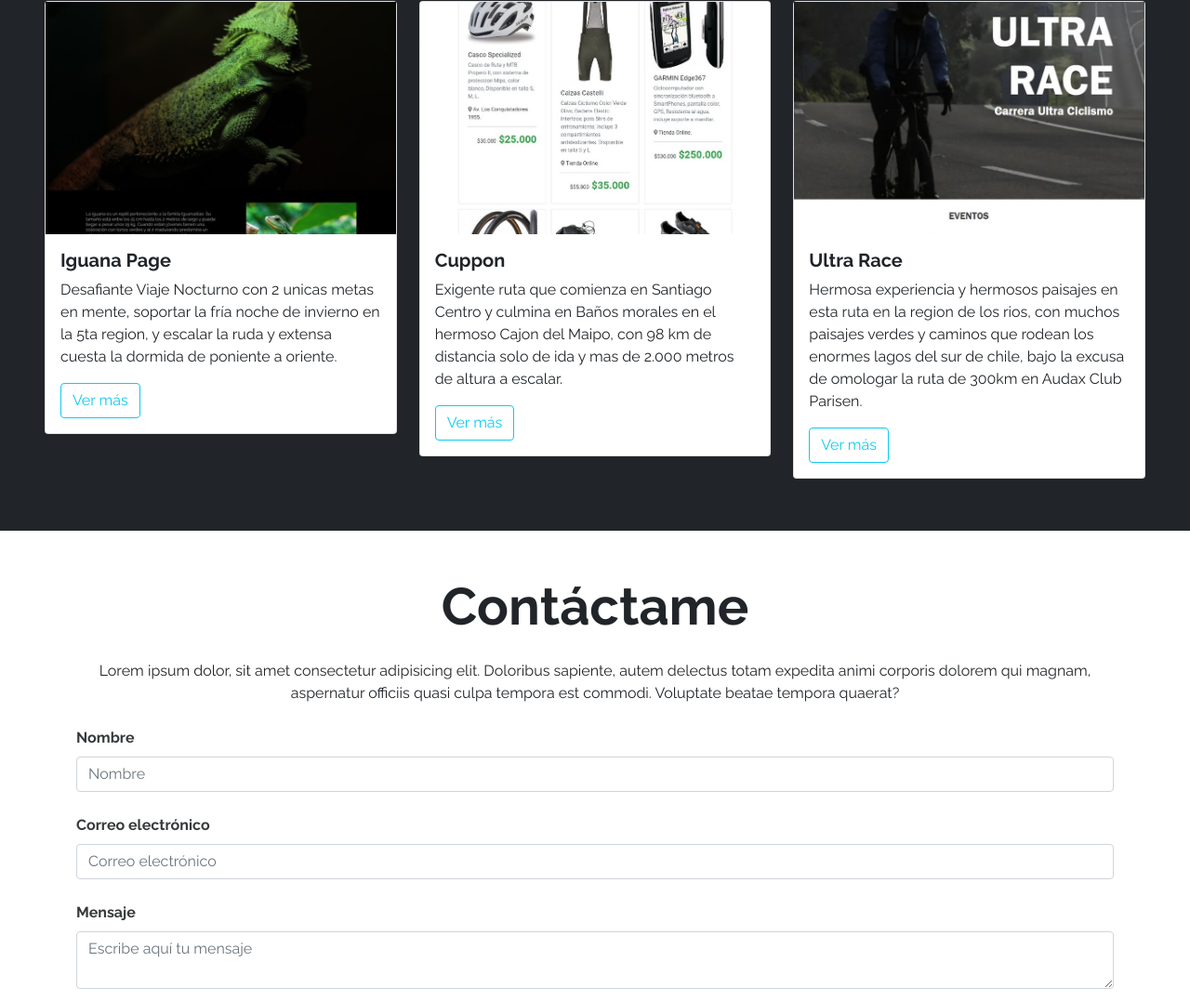
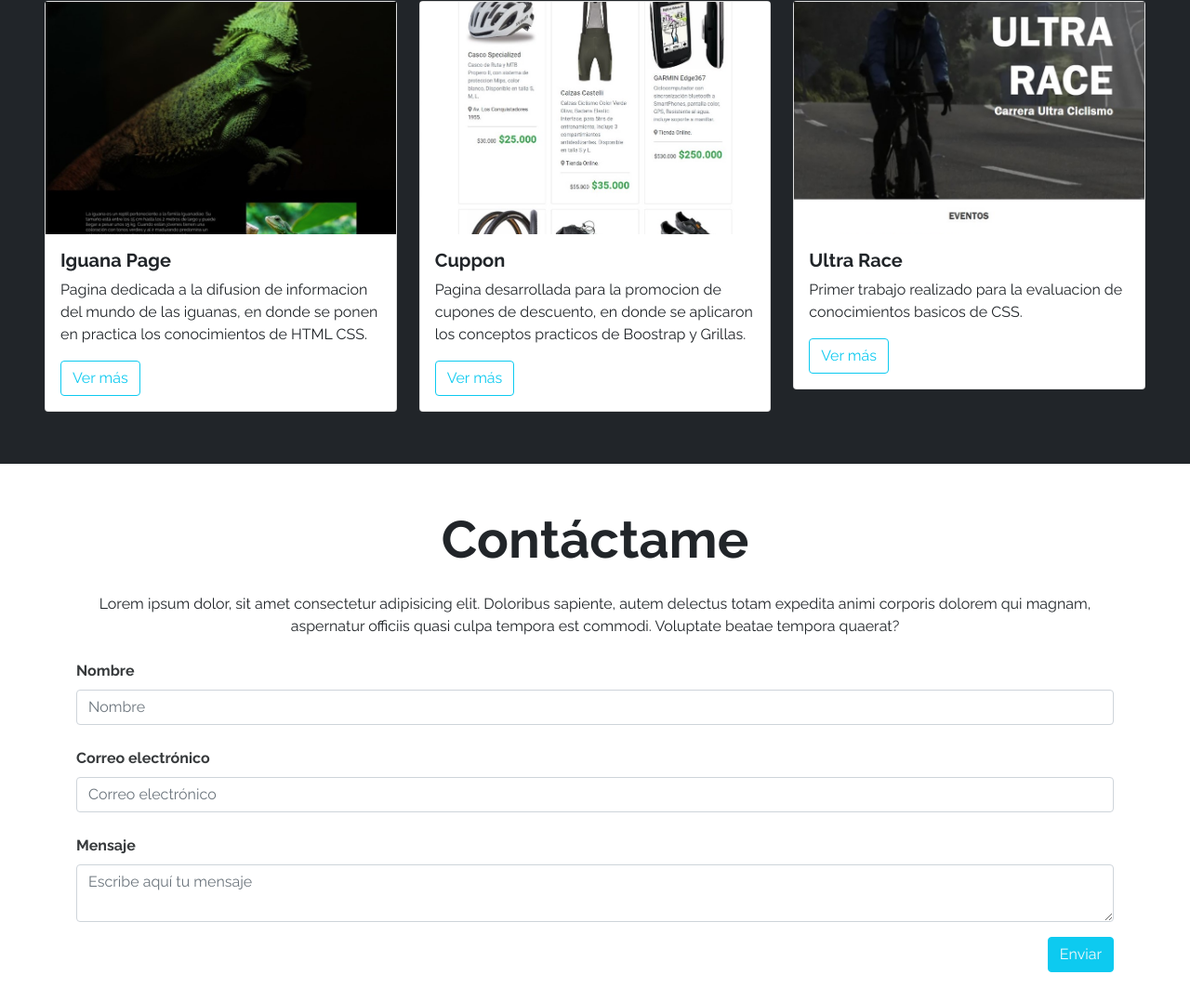
Before and after one commit to italopez/cvItalo, a plain HTML site: page index.html in a window 1280 px wide. Shown: the part 1313-2390 px from the top of the page at 93% size. Drawn offline with nearby package versions, Linux system fonts and the light colour scheme.

Commit message:
descripcion de portafolio

```diff
--- a/index.html
+++ b/index.html
@@ -127,9 +127,7 @@
             <div class="card-body">
               <h5 class="card-title fw-bold">Iguana Page</h5>
               <p class="card-text">
-                Desafiante Viaje Nocturno con 2 unicas metas en mente, soportar
-                la fría noche de invierno en la 5ta region, y escalar la ruda y
-                extensa cuesta la dormida de poniente a oriente.
+                Pagina dedicada a la difusion de informacion del mundo de las iguanas, en donde se ponen en practica los conocimientos de HTML CSS.
               </p>
               <button type="button" class="btn btn-outline-info">
                 Ver más
@@ -146,9 +144,7 @@
             <div class="card-body">
               <h5 class="card-title fw-bold">Cuppon</h5>
               <p class="card-text">
-                Exigente ruta que comienza en Santiago Centro y culmina en Baños
-                morales en el hermoso Cajon del Maipo, con 98 km de distancia
-                solo de ida y mas de 2.000 metros de altura a escalar.
+                Pagina desarrollada para la promocion de cupones de descuento, en donde se aplicaron los conceptos practicos de Boostrap y Grillas.
               </p>
               <button type="button" class="btn btn-outline-info">
                 Ver más
@@ -165,10 +161,7 @@
             <div class="card-body">
               <h5 class="card-title fw-bold">Ultra Race</h5>
               <p class="card-text">
-                Hermosa experiencia y hermosos paisajes en esta ruta en la
-                region de los rios, con muchos paisajes verdes y caminos que
-                rodean los enormes lagos del sur de chile, bajo la excusa de
-                omologar la ruta de 300km en Audax Club Parisen.
+                Primer trabajo realizado para la evaluacion de conocimientos basicos de CSS.
               </p>
               <button type="button" class="btn btn-outline-info">
                 Ver más
```
